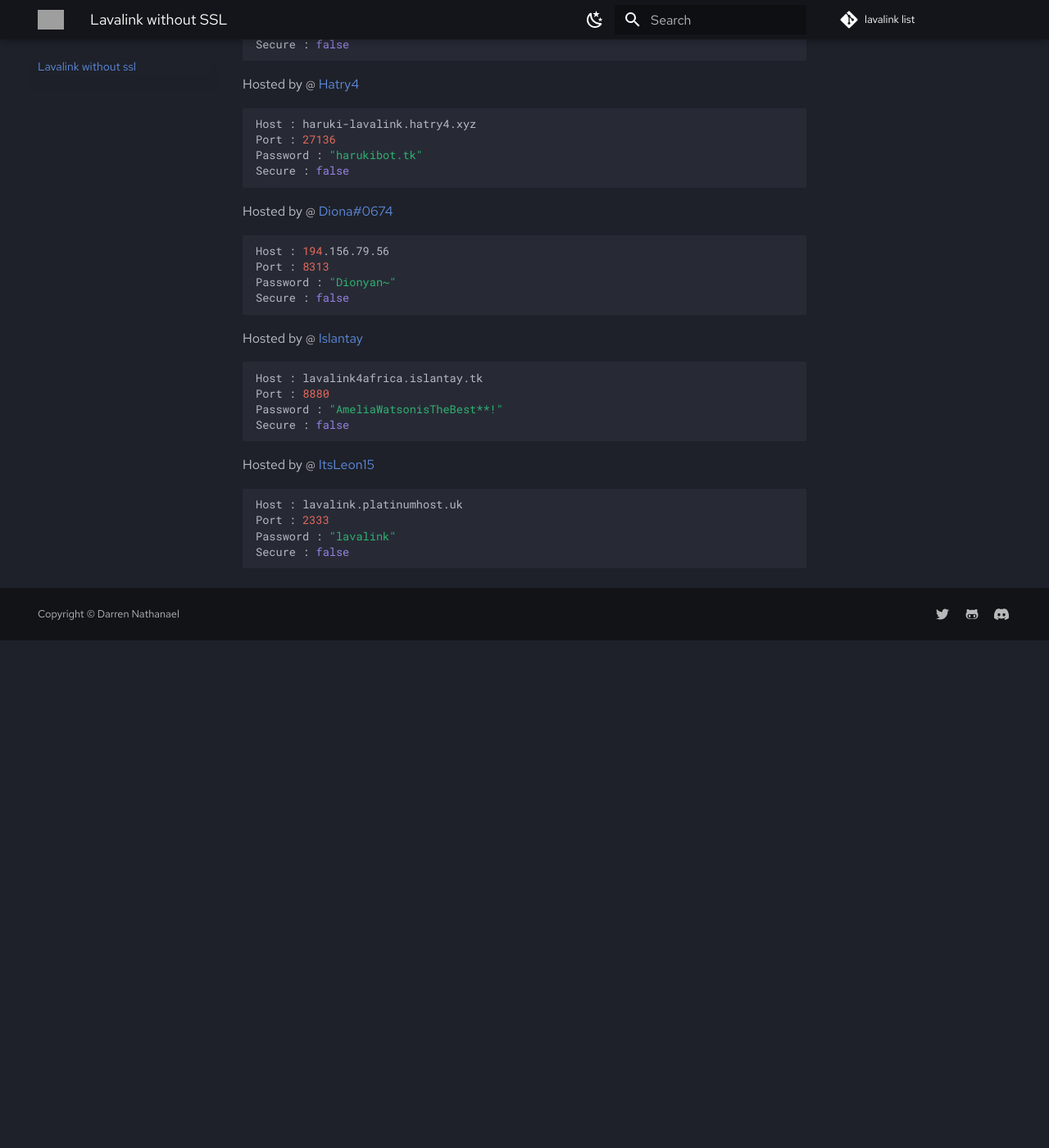
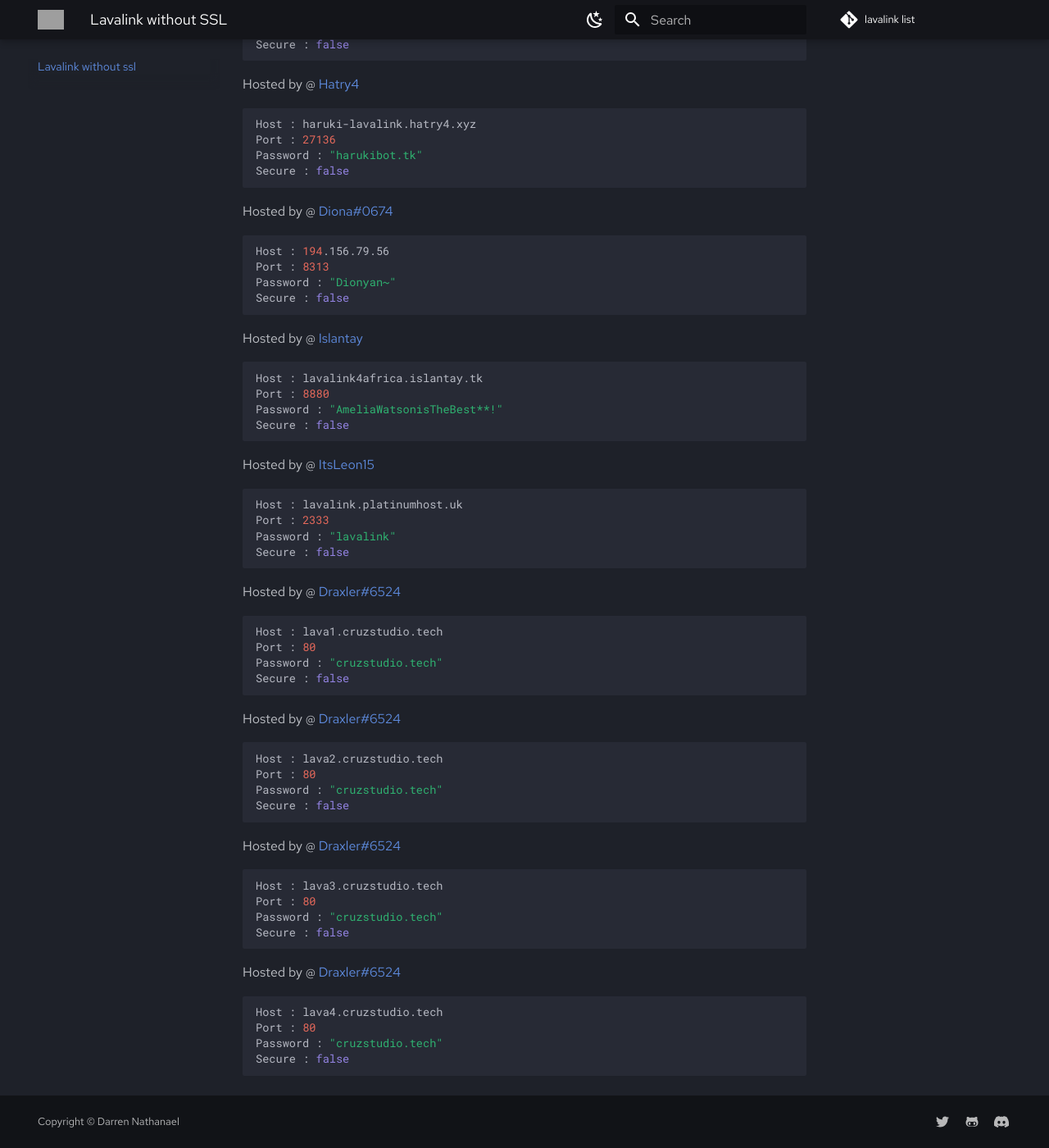
Before and after one commit to DarrenOfficial/lavalink-list, an MkDocs documentation site: the page built from docs/NoSSL/lavalink-without-ssl.md, in a window 1280 px wide and 1400 px high, scrolled down 911 px. Shown: the whole window at 82% size. Built offline with MkDocs 1.6.1 and Material for MkDocs 9.7.7, drawn with Linux system fonts in a browser that asks for light colours; comment, search, counter and statistics services are not loaded; before the commit the page ends 1692 px from its top, so only the background shows below that; grey boxes are pictures that could not be loaded.

Commit message:
Update lavalink-without-ssl.md (#190)

````diff
--- a/docs/NoSSL/lavalink-without-ssl.md
+++ b/docs/NoSSL/lavalink-without-ssl.md
@@ -75,3 +75,35 @@ Port : 2333
 Password : "lavalink"
 Secure : false
 ```
+
+Hosted by @ [Draxler#6524](https://cruzstudio.tech/)
+```bash
+Host : lava1.cruzstudio.tech
+Port : 80
+Password : "cruzstudio.tech"
+Secure : false
+```
+
+Hosted by @ [Draxler#6524](https://cruzstudio.tech/)
+```bash
+Host : lava2.cruzstudio.tech
+Port : 80
+Password : "cruzstudio.tech"
+Secure : false
+```
+
+Hosted by @ [Draxler#6524](https://cruzstudio.tech/)
+```bash
+Host : lava3.cruzstudio.tech
+Port : 80
+Password : "cruzstudio.tech"
+Secure : false
+```
+
+Hosted by @ [Draxler#6524](https://cruzstudio.tech/)
+```bash
+Host : lava4.cruzstudio.tech
+Port : 80
+Password : "cruzstudio.tech"
+Secure : false
+```
````
